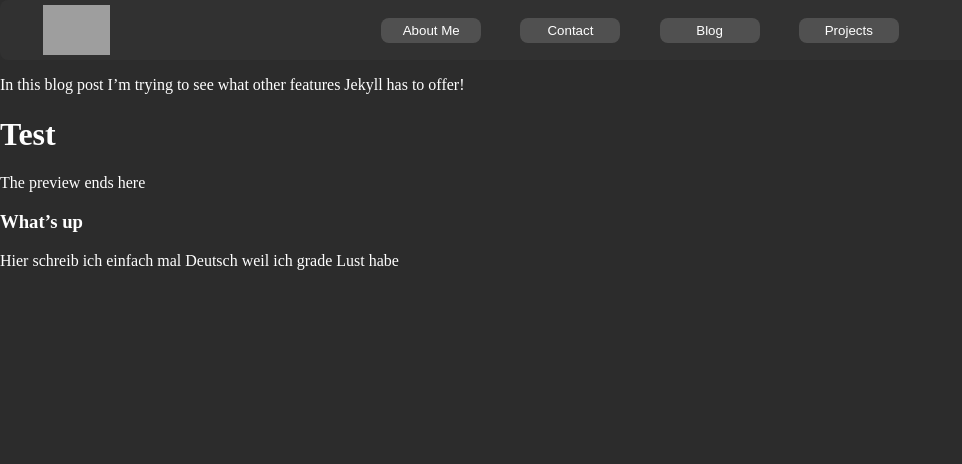
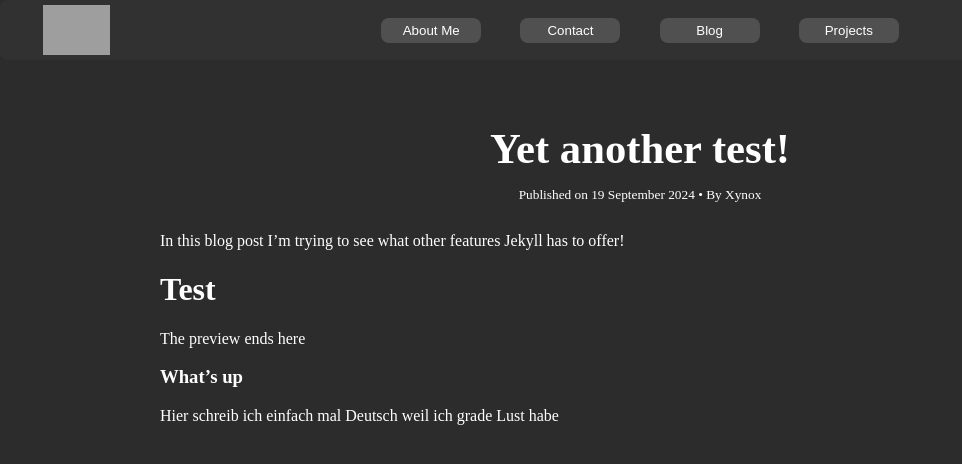
Before and after one commit to Xynox/website, a Jekyll site: the page built from _posts/2024-09-19-test2.md, in a window 1280 px wide. Shown: the top 464 px of the page, without its empty margins (0-962 px from the left). Built offline with Jekyll 4.4.1, drawn with Linux system fonts in a browser that asks for light colours; grey boxes are pictures that could not be loaded.

Commit message:
Implement title, date & author into template

```diff
--- a/_layouts/post.html
+++ b/_layouts/post.html
@@ -2,6 +2,16 @@
 layout: default
 ---
 
+<head>
+    <link rel="stylesheet" href="/css/post.css">
+</head>
+
 <div class="content">
+
+    <p class="pageTitle">{{page.title}}</p>
+    <div class="dateAuthor pageTitle">
+        <p>Published on {{page.date | date_to_long_string}} &bull; By {{page.author}}</p>
+    </div>
+
     {{ content }}
 </div>
--- a/_posts/2024-09-19-test2.md
+++ b/_posts/2024-09-19-test2.md
@@ -1,6 +1,7 @@
 ---
 layout: post
 title: "Yet another test!"
+author: "Xynox"
 ---
 
 In this blog post I'm trying to see what other features Jekyll has to offer!
--- /dev/null
+++ b/css/post.css
@@ -0,0 +1,18 @@
+.content{
+    margin-left: 10rem;
+    margin-right: 10rem;
+    margin-top: 4rem;
+}
+
+.pageTitle{
+    display: flex;
+    justify-content: center;
+    font-size: 32pt;
+    font-weight: bold;
+    margin: 0;
+}
+
+.dateAuthor{
+    font-size: smaller;
+    font-weight: normal;
+}
```
